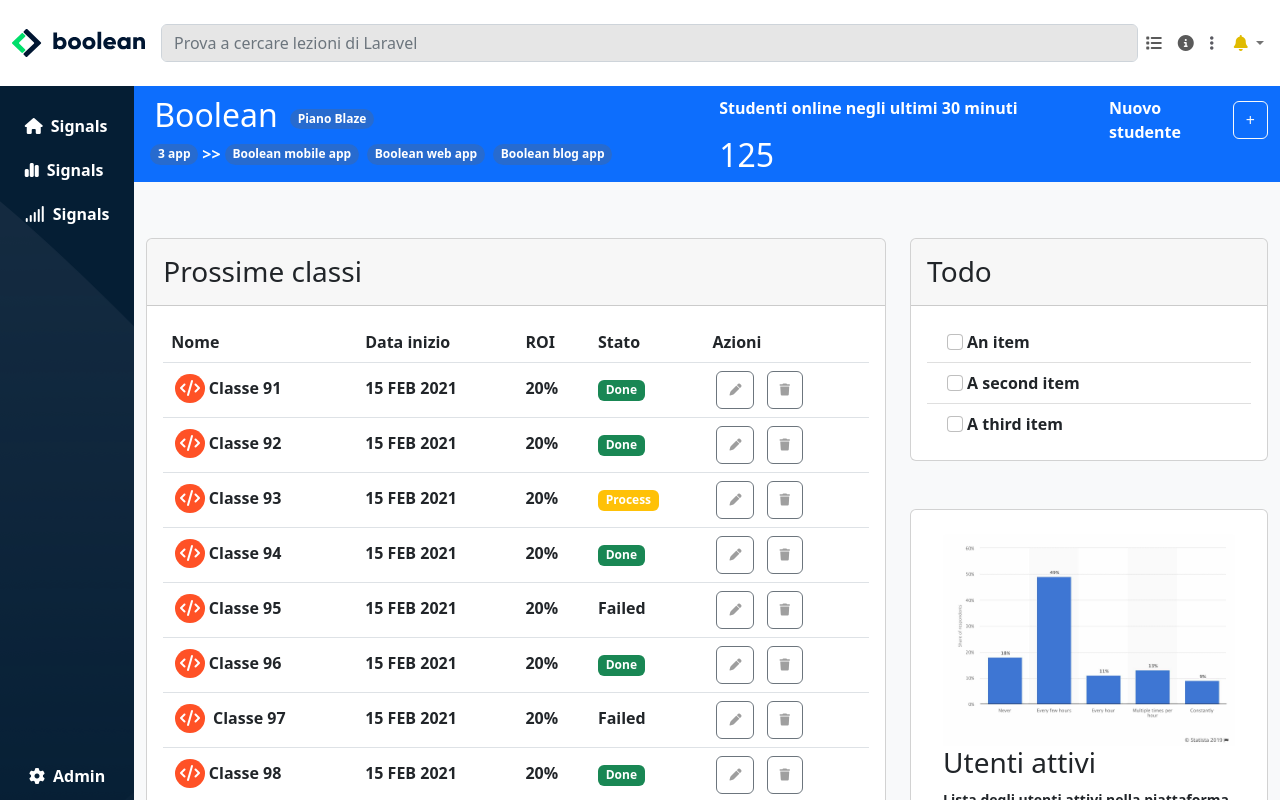
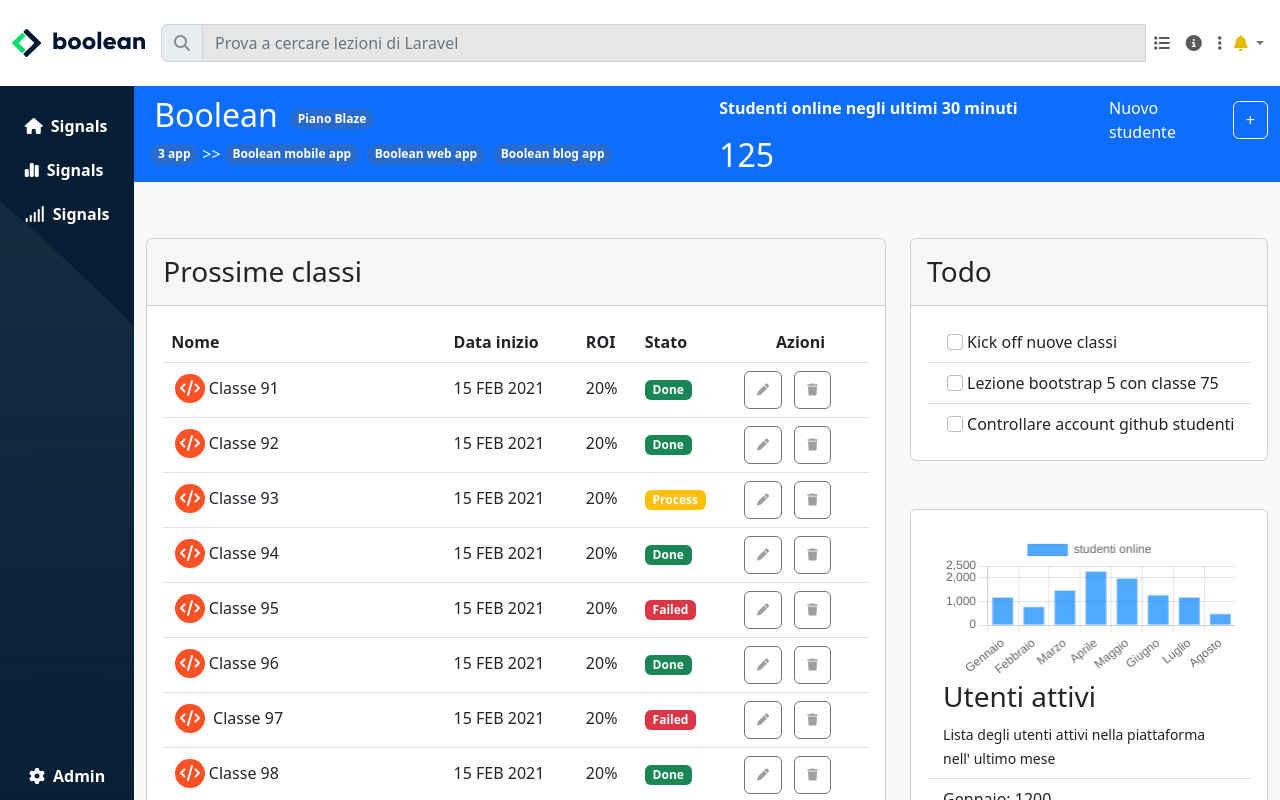
Before and after one commit to alessandromarangoni/html-css-bootstrap-dashboard, a plain HTML site: page index.html in a window 1280 px wide. Drawn offline with nearby package versions, Linux system fonts and the light colour scheme.

Commit message:
minor fix + add script charts

```diff
--- a/css/style.css
+++ b/css/style.css
@@ -3,6 +3,7 @@
     margin: 0;
     padding: 0;
 }
+
 #exampleDataList{
     background-color: rgba(128, 128, 128, 0.2);
 }
@@ -27,12 +28,22 @@
 }
 
 main{
+    height: calc(100vh - 100px);
     width: calc(100% - 150px);
     background-color: #f8f9fa;
 }
 @media screen and (max-width:780px){
     #offcanvasRight{
         width: 100%;
+    }
+}
+@media screen and (min-width:1140px) {
+    #my_col_tab{
+        width: 40%;
+    }
+    .dropdown-menu{
+        text-align: center;
+        transform: translateX(-110px);
     }
 }
 
@@ -49,9 +60,7 @@ main{
     background-color: rgb(255, 81, 38);
     padding: .4rem .3rem;
 }
-/* table .btn{
-    padding:.3em .3em !important;
-} */
+
 
 
 
--- a/index.html
+++ b/index.html
@@ -9,6 +9,8 @@
     <link rel="stylesheet" href="./css/style.css">
     <link rel="stylesheet" href="https://cdnjs.cloudflare.com/ajax/libs/font-awesome/6.3.0/css/all.min.css">
     <title>Document</title>
+    <script src="https://cdn.jsdelivr.net/npm/chart.js"></script>
+    <script src="./js/chart.js"></script>
 </head>
 <body>
     <header class="">
@@ -21,6 +23,8 @@
 
                 <div class="d-flex flex-grow-1">
                         <form action="" class="d-flex py-3 collapse navbar-collapse">
+                            <div class="input-group">
+                                <span class="input-group-text" id="basic-addon1"><i class="fa-solid fa-magnifying-glass" style="color: #8c8c8c;"></i></span>
                                 <input class="form-control" list="datalistOptions" id="exampleDataList" placeholder="Prova a cercare lezioni di Laravel">
                                 <datalist id="datalistOptions">
                                     <option value="Laravel">
@@ -29,16 +33,17 @@
                                     <option value="London trip">
                                     <option value="php">
                                 </datalist>
+                            </div>
                         </form>
                 </div>
                 <div class="flex-grow-0 d-flex" id="navbarSupportedContent">
                     <div class="collapse navbar-collapse" id="navbarText">
                         <ul class="navbar-nav me-auto mb-2 mb-lg-0">
                             <li class="nav-item">
-                                <a class="nav-link active" aria-current="page" href="#"><i class="fa-solid fa-list" style="color: #5a5a5a;"></i></a>
+                                <a class="nav-link" aria-current="page" href="#my_todo"><i class="fa-solid fa-list" style="color: #5a5a5a;"></i></a>
                             </li>
                             <li class="nav-item">
-                                <a class="nav-link" href="#"><i class="fa-solid fa-circle-info" style="color: #5a5a5a;"></i></a>
+                                <a class="nav-link" href="#my_F.A.Q."><i class="fa-solid fa-circle-info" style="color: #5a5a5a;"></i></a>
                             </li>
                             <li class="nav-item">
                                 <a class="nav-link" href="#"><i class="fa-solid fa-ellipsis-vertical" style="color: #5a5a62;"></i></a>
@@ -48,21 +53,21 @@
                     <ul class="navbar-nav me-auto mb-2 mb-lg-0">
                         <li class="nav-item dropdown">
                         <a class="nav-link dropdown-toggle px-1" href="#" role="button" data-bs-toggle="dropdown" aria-expanded="false">
-                            <i class="fa-solid fa-bell ms-2" style="color: #e0bb00;"></i>
+                            <i class="fa-solid fa-bell ms" style="color: #e0bb00;"></i>
                         </a>
-                        <ul class="dropdown-menu me-5">
-                            <li><a class="dropdown-item" href="#">Action</a></li>
-                            <li><a class="dropdown-item" href="#">Another action</a></li>
+                        <ul class="dropdown-menu">
+                            <li><a class="dropdown-item" href="#my_F.A.Q."><i class="fa-solid fa-circle-info ps-2" style="color: #5a5a5a;"></i></a></li>
+                            <li><a class="dropdown-item" href="#"><i class="fa-solid fa-ellipsis-vertical" style="color: #5a5a62;"></i></a></li>
                             <li><hr class="dropdown-divider"></li>
-                            <li><a class="dropdown-item" href="#">Something else here</a></li>
+                            <li><a class="dropdown-item" href="#"><i class="fa-solid fa-list" style="color: #5a5a5a;"> </i></a></li>
                         </ul>
                     </ul>
                 </div>
             </div>
         </nav>
     </header>
-    <div class="d-flex fw-bold">
-        <div class="my_sidebar d-flex flex-column justify-content-between pt-4 pt-sm-2 align-items-center text-white">
+    <div class="d-flex">
+        <div class="fw-bold my_sidebar d-flex flex-column justify-content-between pt-4 pt-sm-2 align-items-center text-white">
             <div class="pt-4 pt-sm-2">
                 <div class="py-2 px-2 my-1 my_nav_button">
                     <i class="fa-solid fa-house" style="color: #ffffff;"></i><span class="ps-2 font-weight-bold d-none d-md-inline">Signals</span>
@@ -90,12 +95,15 @@
                     <div class="row gy-3">
                         <div class="col-8 col-md-2 d-flex align-items-center text-bg-primary pt-3 pt-md-0 order-md-last justify-content-md-end align-self-md-start">
                             <span class="px-2">Nuovo studente</span>
+
+
                             <button class="btn btn-outline-light" type="button" data-bs-toggle="offcanvas" data-bs-target="#offcanvasRight" aria-controls="offcanvasRight">+</button>
                             <div class="offcanvas offcanvas-end" tabindex="-1" id="offcanvasRight" aria-labelledby="offcanvasRightLabel">
                             <div class="offcanvas-header">
                                 <h5 class="offcanvas-title" id="offcanvasRightLabel">Offcanvas right</h5>
                                 <button type="button" class="btn-close" data-bs-dismiss="offcanvas" aria-label="Close"></button>
                             </div>
+                            <!-- off canvas -->
                             <div class="offcanvas-body text-black">
 
                                 <form class="row g-3">
@@ -155,6 +163,7 @@
                                         <button type="delete" class="btn btn-warning mx-2">Delete</button>
                                     </div>
                                 </form>
+                                <!-- fine off canvas -->
                             </div>
                             </div>
 
@@ -168,7 +177,7 @@
                                 <span class="badge rounded-pill text-bg-primary mx-1">3 app</span> >>
                                 <span class="badge rounded-pill text-bg-primary mx-1 d-inline-block d-md-none" id="my_section1_show-more">+</span>
 
-                                <div class="d-none d-md-flex" id="my_more">
+                                <div class="d-none d-md-flex flex-wrap" id="my_more">
                                     <span class="badge rounded-pill text-bg-primary mx-1">Boolean mobile app</span>
                                     <span class="badge rounded-pill text-bg-primary mx-1">Boolean web app</span>
                                     <span class="badge rounded-pill text-bg-primary mx-1">Boolean blog app</span>
@@ -197,14 +206,14 @@
                                     <table class="table">
                                         <thead>
                                             <tr>
-                                                <th scope="col">Nome</th>
+                                                <th scope="col" id="my_col_tab">Nome</th>
                                                 <th scope="col" class="d-none d-sm-table-cell">Data inizio</th>
                                                 <th scope="col" class="d-none d-sm-table-cell">ROI</th>
                                                 <th scope="col">Stato</th>
-                                                <th scope="col">Azioni</th>
+                                                <th scope="col" class="text-center">Azioni</th>
                                             </tr>
-                                            </thead>
-                                            <tbody>
+                                        </thead>
+                                        <tbody class="">
                                             <tr class="align-text-bottom">
                                                 <td><i class="fa-solid fa-code mx-1" style="color: #ffffff;"></i>Classe 91</td>
                                                 <td class="d-none d-sm-table-cell">15 FEB 2021</td>
@@ -238,7 +247,7 @@
                                                 <td><i class="fa-solid fa-code mx-1" style="color: #ffffff;"></i>Classe 95</td>
                                                 <td class="d-none d-sm-table-cell">15 FEB 2021</td>
                                                 <td class="d-none d-sm-table-cell">20%</td>
-                                                <td><span class="bClasse 9">Failed</span></td>
+                                                <td><span class="badge bg-danger">Failed</span></td>
                                                 <td><button type="button" class="btn btn-outline-secondary mx-1"><i class="fa-solid fa-pen fa-xs" style="color: #9e9e9e;"></i></button> <button type="button" class="btn btn-outline-secondary mx-1"><i class="fa-solid fa-trash fa-xs" style="color: #9f9f9f;"></i></button></td>
                                             </tr>
                                             <tr class="align-text-bottom">
@@ -252,7 +261,7 @@
                                                 <td><i class="fa-solid fa-code mx-1" style="color: #ffffff;"></i> Classe 97</td>
                                                 <td class="d-none d-sm-table-cell">15 FEB 2021</td>
                                                 <td class="d-none d-sm-table-cell">20%</td>
-                                                <td><span class="bClasse 9">Failed</span></td>
+                                                <td><span class="badge bg-danger">Failed</span></td>
                                                 <td><button type="button" class="btn btn-outline-secondary mx-1"><i class="fa-solid fa-pen fa-xs" style="color: #9e9e9e;"></i></button> <button type="button" class="btn btn-outline-secondary mx-1"><i class="fa-solid fa-trash fa-xs" style="color: #9f9f9f;"></i></button></td>
                                             </tr>
                                             <tr class="align-text-bottom">
@@ -262,13 +271,13 @@
                                                 <td><span class="badge bg-success">Done</span></td>
                                                 <td><button type="button" class="btn btn-outline-secondary mx-1"><i class="fa-solid fa-pen fa-xs" style="color: #9e9e9e;"></i></button> <button type="button" class="btn btn-outline-secondary mx-1"><i class="fa-solid fa-trash fa-xs" style="color: #9f9f9f;"></i></button></td>
                                             </tr>
-                                            </tbody>
-                                        </table>
+                                        </tbody>
+                                    </table>
                                 </div>
                             </div>
                         </div>
                         <div>
-                            <div class="card my-2">
+                            <div class="card my-2" id="my_F.A.Q.">
                                 <div class="card-header">
                                     <h3 class="ptsm">F.A.Q</h3>
                                 </div>
@@ -311,15 +320,15 @@
                     </div>
                     <div class="col-12 col-md-4 my-2">
                         <div>
-                            <div class="card my-5">
+                            <div class="card my-5" id="my_todo">
                                 <div class="card-header">
                                     <h3 class="pt-2">Todo</h3 class="pt-2">
                                 </div>
                                 <div class="card-body">
                                     <ul class="list-group list-group-flush">
-                                        <li class="list-group-item"><input class="form-check-input mx-1" type="checkbox" value="" aria-label="Checkbox for following text input">An item</li>
-                                        <li class="list-group-item"><input class="form-check-input mx-1" type="checkbox" value="" aria-label="Checkbox for following text input">A second item</li>
-                                        <li class="list-group-item"><input class="form-check-input mx-1" type="checkbox" value="" aria-label="Checkbox for following text input">A third item</li>
+                                        <li class="list-group-item"><input class="form-check-input mx-1" type="checkbox" value="" aria-label="Checkbox for following text input">Kick off nuove classi</li>
+                                        <li class="list-group-item"><input class="form-check-input mx-1" type="checkbox" value="" aria-label="Checkbox for following text input">Lezione bootstrap 5 con classe 75</li>
+                                        <li class="list-group-item"><input class="form-check-input mx-1" type="checkbox" value="" aria-label="Checkbox for following text input">Controllare account github studenti</li>
                                     </ul>
                                 </div>
                             </div>
@@ -329,7 +338,9 @@
                                 <div class="card-body">
                                     <ul class="list-group list-group-flush">
                                         <li class="list-group-item">
-                                            <img src="./img/stats.jpeg" alt="" class="card-img-top">
+                                            <div class="">
+                                                <canvas id="my_Chart"></canvas>
+                                            </div>
                                             <h3>Utenti attivi</h3>
                                             <span><small>Lista degli utenti attivi nella piattaforma nell' ultimo mese</small></span>
                                         </li>
@@ -342,11 +353,33 @@
                             </div>
                         </div>
                     </div>
-
-
                 </div>
             </div>
         </main>
     </div>
 </body>
+    <script>
+        const ctx = document.getElementById('my_Chart');
+
+        new Chart(ctx, {
+                type: 'bar',
+                data: {
+                labels: ['Gennaio', 'Febbraio', 'Marzo', 'Aprile', 'Maggio', 'Giugno','Luglio','Agosto'],
+                datasets: [{
+                label: 'studenti online',
+                data: [1200, 800, 1500, 2300, 2000, 1300, 1200,500],
+                borderWidth: 1,
+                backgroundColor:' rgba(0, 132, 255, 0.69)',
+            }]
+        },
+        options: {
+            scales: {
+
+                y: {
+                    max: 2500
+                }
+                }
+            }
+        });
+    </script>
 </html>
```
Also changed, not shown: js/chart.js (added).
